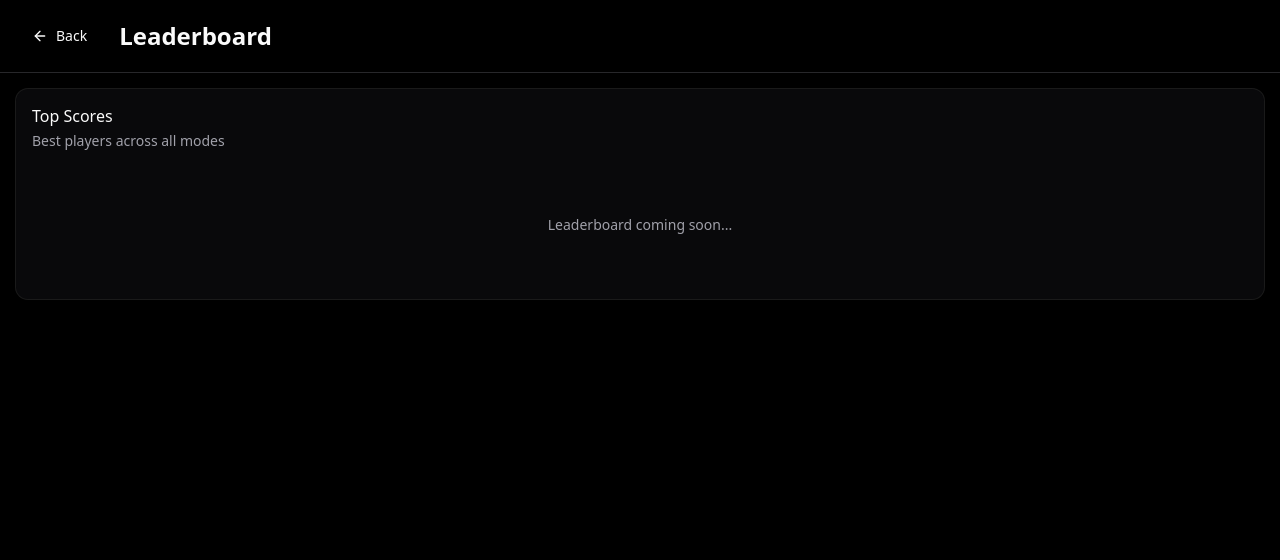
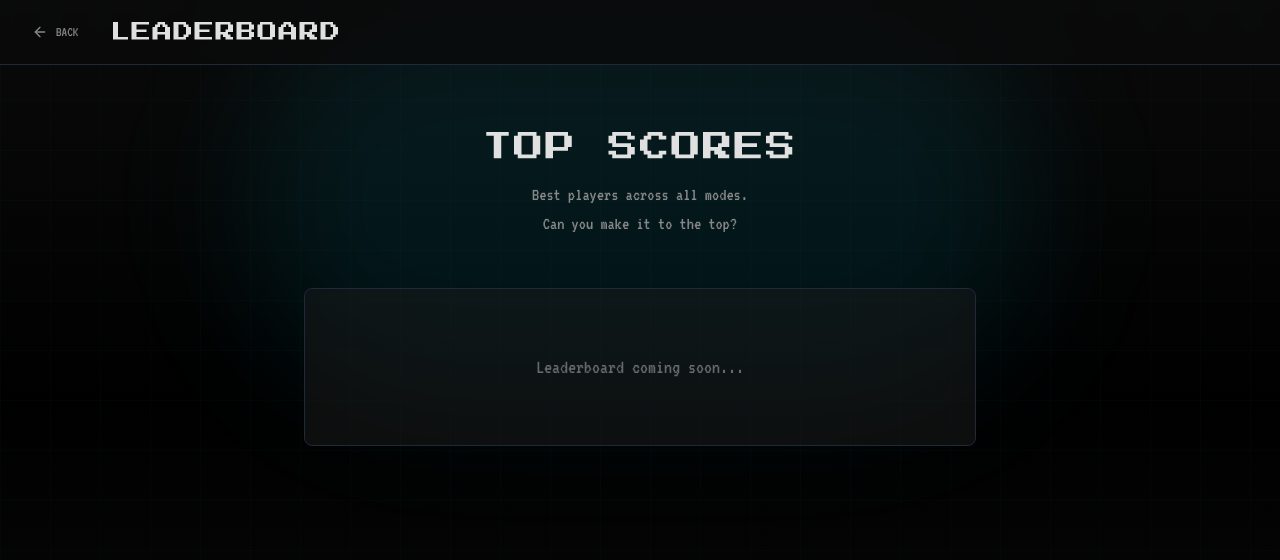
Before and after one commit to Rdecristobal/metrominute, a Next.js app: page /leaderboard in a window 1280 px wide. Shown: the top 560 px of the page. Built offline with nearby package versions, Linux system fonts and the light colour scheme.

Commit message:
feat: add DYZINK header with navigation (#21)

```diff
--- a/src/app/bubble/page.tsx
+++ b/src/app/bubble/page.tsx
@@ -4,6 +4,7 @@ import { Suspense } from "react";
 import { useSearchParams } from "next/navigation";
 import GameBoard from "@/components/game/GameBoard";
 import { BackToHub } from "@/components/game/BackToHub";
+import { RetroBackground } from "@/components/home";
 
 function GameContent() {
   const searchParams = useSearchParams();
@@ -11,10 +12,14 @@ function GameContent() {
   const mode = (modeParam as 'classic' | 'normal' | null);
 
   return (
-    <>
-      <BackToHub />
-      <GameBoard mode={mode || undefined} />
-    </>
+    <main className="min-h-screen relative">
+      <RetroBackground />
+
+      <div className="relative z-10 min-h-screen flex flex-col">
+        <BackToHub />
+        <GameBoard mode={mode || undefined} />
+      </div>
+    </main>
   );
 }
 
--- a/src/app/globals.css
+++ b/src/app/globals.css
@@ -66,6 +66,44 @@
    METRO MINUTE - RETRO THEME
    ============================================ */
 
+/* Mobile optimization - hide scrollbars and prevent bounce */
+html, body {
+  overscroll-behavior: none;
+  -webkit-overflow-scrolling: touch;
+}
+
+/* Hide scrollbar but keep functionality */
+::-webkit-scrollbar {
+  width: 8px;
+  height: 8px;
+}
+
+::-webkit-scrollbar-track {
+  background: var(--retro-dark);
+}
+
+::-webkit-scrollbar-thumb {
+  background: var(--retro-surface);
+  border-radius: 4px;
+}
+
+::-webkit-scrollbar-thumb:hover {
+  background: var(--retro-muted);
+}
+
+/* Prevent text selection for app-like feel */
+.no-select {
+  -webkit-user-select: none;
+  -moz-user-select: none;
+  -ms-user-select: none;
+  user-select: none;
+}
+
+/* Touch action optimization */
+* {
+  touch-action: manipulation;
+}
+
 /* Variables Retro */
 :root {
   --retro-black: #000000;
--- a/src/app/layout.tsx
+++ b/src/app/layout.tsx
@@ -1,4 +1,4 @@
-import type { Metadata } from "next";
+import type { Metadata, Viewport } from "next";
 import { Geist, Geist_Mono, Press_Start_2P, VT323 } from "next/font/google";
 import "./globals.css";
 
@@ -30,6 +30,29 @@ const vt323 = VT323({
 export const metadata: Metadata = {
   title: "Metro Minute - Arcade Hub",
   description: "Your daily dose of arcade games. Play retro-style minigames!",
+  manifest: "/manifest.json",
+  appleWebApp: {
+    capable: true,
+    statusBarStyle: "black-translucent",
+    title: "Metro Minute",
+  },
+  other: {
+    "mobile-web-app-capable": "yes",
+    "apple-mobile-web-app-capable": "yes",
+    "apple-mobile-web-app-status-bar-style": "black-translucent",
+  },
+};
+
+export const viewport: Viewport = {
+  width: "device-width",
+  initialScale: 1,
+  maximumScale: 1,
+  userScalable: false,
+  viewportFit: "cover",
+  themeColor: [
+    { media: "(prefers-color-scheme: dark)", color: "#0a0a0a" },
+    { media: "(prefers-color-scheme: light)", color: "#0a0a0a" },
+  ],
 };
 
 export default function RootLayout({
--- a/src/app/leaderboard/page.tsx
+++ b/src/app/leaderboard/page.tsx
@@ -1,34 +1,53 @@
 import Link from "next/link";
-import { Card, CardContent, CardDescription, CardHeader, CardTitle } from "@/components/ui/card";
 import { ArrowLeft } from "lucide-react";
+import { RetroBackground } from "@/components/home";
 
 export default function LeaderboardPage() {
   return (
-    <div className="flex flex-col min-h-screen bg-zinc-50 dark:bg-black">
-      <header className="flex items-center gap-4 p-4 border-b border-zinc-200 dark:border-zinc-800">
+    <main className="min-h-screen relative">
+      <RetroBackground />
+
+      <div className="relative z-10 flex flex-col min-h-screen">
+        {/* Header */}
+        <header className="sticky top-0 z-50 border-b border-gray-800 bg-retro-dark/80 backdrop-blur-sm">
+          <div className="container mx-auto px-4 h-16 flex items-center gap-4">
             <Link
               href="/"
-          className="inline-flex items-center justify-center rounded-md text-sm font-medium transition-colors hover:bg-zinc-100 dark:hover:bg-zinc-800 h-10 px-4 py-2"
+              className="inline-flex items-center justify-center rounded-md text-sm font-medium transition-colors hover:bg-retro-surface h-10 px-4 py-2 font-terminal text-retro-muted hover:text-retro-text"
             >
               <ArrowLeft className="mr-2 h-4 w-4" />
-          Back
+              BACK
             </Link>
-        <h1 className="text-2xl font-bold">Leaderboard</h1>
+            <h1 className="font-arcade text-xl tracking-wider text-retro-text">
+              LEADERBOARD
+            </h1>
+          </div>
         </header>
 
-      <main className="flex-1 p-4">
-        <Card>
-          <CardHeader>
-            <CardTitle>Top Scores</CardTitle>
-            <CardDescription>Best players across all modes</CardDescription>
-          </CardHeader>
-          <CardContent>
-            <div className="text-center py-12 text-zinc-600 dark:text-zinc-400">
-              <p>Leaderboard coming soon...</p>
+        {/* Main Content */}
+        <section className="flex-1 container mx-auto px-4 py-16">
+          <div className="max-w-2xl mx-auto">
+            {/* Hero */}
+            <div className="text-center mb-12 animate-fade-in-up">
+              <h2 className="font-arcade text-2xl md:text-3xl mb-4 text-retro-text tracking-wider">
+                TOP SCORES
+              </h2>
+              <p className="font-terminal text-lg text-retro-muted max-w-md mx-auto leading-relaxed">
+                Best players across all modes.
+                <br />
+                Can you make it to the top?
+              </p>
             </div>
-          </CardContent>
-        </Card>
+
+            {/* Coming Soon Card */}
+            <div className="text-center py-16 border border-gray-800 bg-retro-surface/50 rounded-lg">
+              <p className="font-terminal text-xl text-retro-muted animate-pulse">
+                Leaderboard coming soon...
+              </p>
+            </div>
+          </div>
+        </section>
+      </div>
     </main>
-    </div>
   );
 }
--- a/src/components/home/Header.tsx
+++ b/src/components/home/Header.tsx
@@ -9,30 +9,36 @@ export function Header({ showNav = true, className }: HeaderProps) {
   return (
     <header className={`sticky top-0 z-50 border-b border-gray-800 bg-retro-dark/80 backdrop-blur-sm ${className || ''}`}>
       <div className="container mx-auto px-4 h-16 flex items-center justify-between">
-        {/* Logo */}
-        <Link href="/" className="flex items-center gap-3 group">
+        {/* DYZINK Logo - Links to dyzink.com */}
+        <a href="https://dyzink.com" className="flex items-center gap-3 group">
           <div className="w-10 h-10 rounded-full bg-gradient-to-br from-cyan-500 to-magenta-500 flex items-center justify-center">
-            <span className="text-2xl">◉</span>
+            <span className="text-xl font-bold text-white">DY</span>
           </div>
           <div>
             <h1 className="font-arcade text-xs tracking-wider group-hover:text-neon-cyan transition-colors">
-              METRO MINUTE
+              DYZINK
             </h1>
             <p className="text-xs text-retro-muted font-terminal">
-              Arcade Hub
+              MVP Studio
             </p>
           </div>
-        </Link>
+        </a>
 
         {/* Navigation */}
         {showNav && (
           <nav className="flex items-center gap-6">
-            <Link
-              href="/leaderboard"
+            <a
+              href="https://dyzink.com/projects"
               className="font-terminal text-sm text-retro-muted hover:text-retro-text transition-colors"
             >
-              LEADERBOARD
-            </Link>
+              Proyectos
+            </a>
+            <a
+              href="https://dyzink.com/build"
+              className="font-terminal text-sm text-retro-muted hover:text-retro-text transition-colors"
+            >
+              Build
+            </a>
           </nav>
         )}
       </div>
```
Lines whose indentation alone changed are shown as unchanged.
